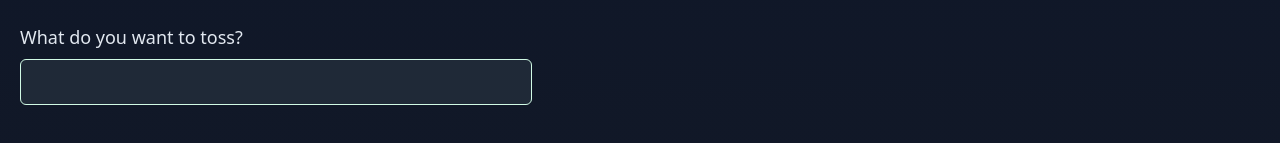
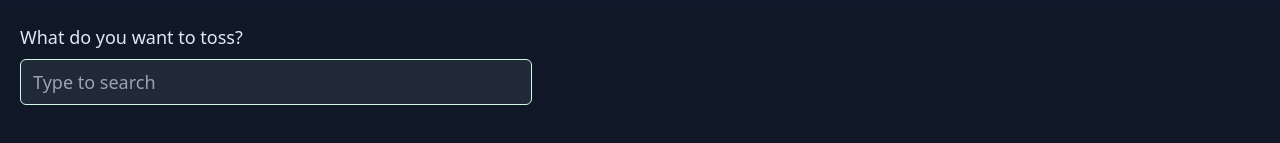
Before and after one commit to jasonflorentino/hamiltoss, a SvelteKit app: page / in a window 1280 px wide. Shown: the part 249-392 px from the top of the page. Built offline with nearby package versions, Linux system fonts and the light colour scheme.

Commit message:
search placeholder

```diff
--- a/src/routes/+page.server.ts
+++ b/src/routes/+page.server.ts
@@ -4,9 +4,10 @@ import type { SearchResponse, SearchResultType, DecoratedSearchResultType } from
 
 import { error } from '@sveltejs/kit';
 import { map } from 'lodash-es';
+
+import { CITY_ROOT } from '$lib/cityApi';
+import { DisposalCache } from '$lib/materialsApi';
 import { searchRoute } from '$lib/searchApi';
-import { DisposalCache } from '$lib/materialsApi';
-import { CITY_ROOT } from '$lib/cityApi';
 
 export const load: PageServerLoad = async ({ fetch, url }) => {
 	const query = url.searchParams.get('query') || '';
--- a/src/routes/+page.svelte
+++ b/src/routes/+page.svelte
@@ -68,6 +68,7 @@
 			type="text"
 			id="search-query"
 			value={query}
+			placeholder="Type to search"
 			on:input={updateDisplay}
 			on:input={debouncedSearch}
 			class="w-full max-w-lg rounded-md border border-solid border-emerald-100 bg-gray-800 px-3 py-2 text-lg"
```
